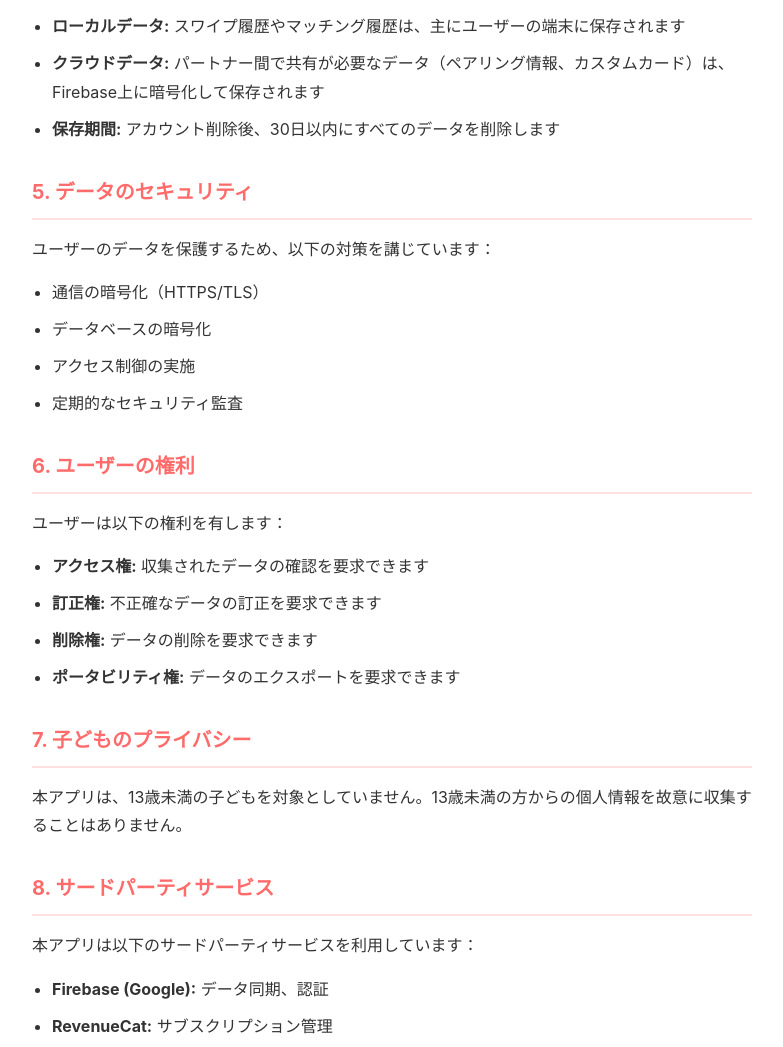
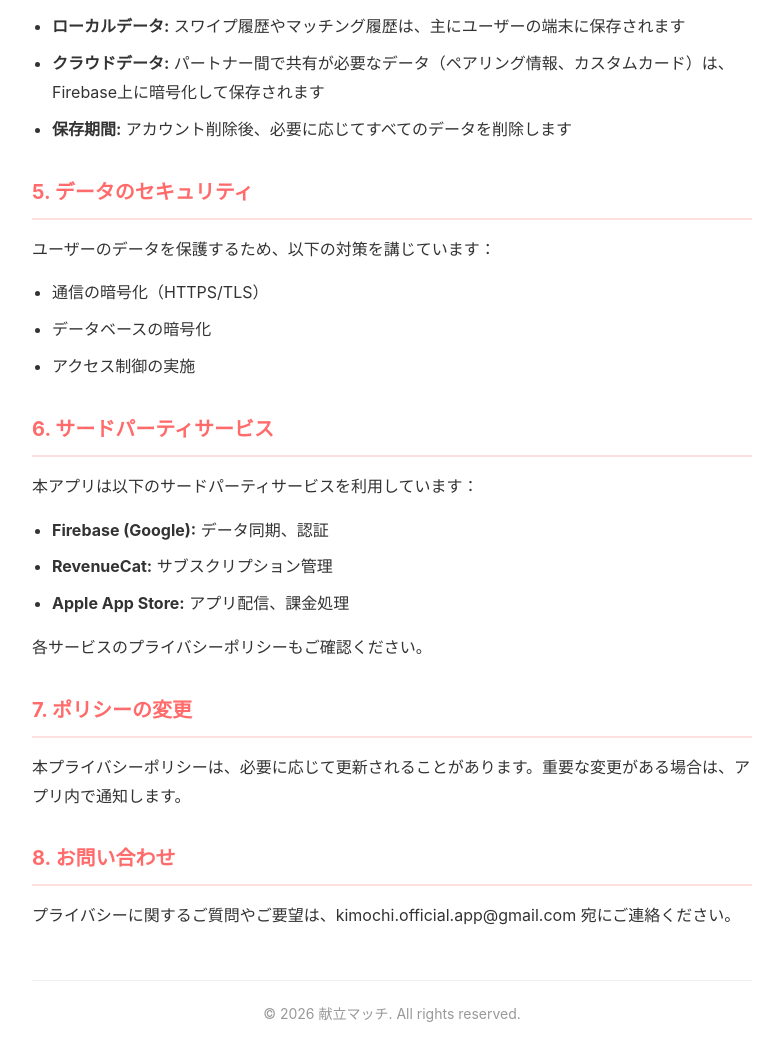
Before and after one commit to Kaitodev/gohan-maching-legal, a plain HTML site: page privacy.html in a window 1280 px wide. Shown: the part 1753-2800 px from the top of the page, without its empty margins (248-1031 px from the left). Drawn offline with Linux system fonts and the light colour scheme.

Commit message:
Update privacy.html

```diff
--- a/privacy.html
+++ b/privacy.html
@@ -89,7 +89,7 @@
     <div class="container">
         <h1>プライバシーポリシー</h1>
         <p class="app-name">献立マッチ</p>
-        <p class="last-updated">最終更新日: 2026年2月3日</p>
+        <p class="last-updated">最終更新日: 2026年2月8日</p>
 
         <div class="highlight">
             <p><strong>要約:</strong> 献立マッチは、ユーザーのプライバシーを尊重し、必要最小限のデータのみを収集します。収集したデータは、サービス提供の目的のみに使用し、第三者への販売は一切行いません。</p>
@@ -146,7 +146,7 @@
         <ul>
             <li><strong>ローカルデータ:</strong> スワイプ履歴やマッチング履歴は、主にユーザーの端末に保存されます</li>
             <li><strong>クラウドデータ:</strong> パートナー間で共有が必要なデータ（ペアリング情報、カスタムカード）は、Firebase上に暗号化して保存されます</li>
-            <li><strong>保存期間:</strong> アカウント削除後、30日以内にすべてのデータを削除します</li>
+            <li><strong>保存期間:</strong> アカウント削除後、必要に応じてすべてのデータを削除します</li>
         </ul>
 
         <h2>5. データのセキュリティ</h2>
@@ -155,22 +155,9 @@
             <li>通信の暗号化（HTTPS/TLS）</li>
             <li>データベースの暗号化</li>
             <li>アクセス制御の実施</li>
-            <li>定期的なセキュリティ監査</li>
         </ul>
 
-        <h2>6. ユーザーの権利</h2>
-        <p>ユーザーは以下の権利を有します：</p>
-        <ul>
-            <li><strong>アクセス権:</strong> 収集されたデータの確認を要求できます</li>
-            <li><strong>訂正権:</strong> 不正確なデータの訂正を要求できます</li>
-            <li><strong>削除権:</strong> データの削除を要求できます</li>
-            <li><strong>ポータビリティ権:</strong> データのエクスポートを要求できます</li>
-        </ul>
-
-        <h2>7. 子どものプライバシー</h2>
-        <p>本アプリは、13歳未満の子どもを対象としていません。13歳未満の方からの個人情報を故意に収集することはありません。</p>
-
-        <h2>8. サードパーティサービス</h2>
+        <h2>6. サードパーティサービス</h2>
         <p>本アプリは以下のサードパーティサービスを利用しています：</p>
         <ul>
             <li><strong>Firebase (Google):</strong> データ同期、認証</li>
@@ -179,11 +166,11 @@
         </ul>
         <p>各サービスのプライバシーポリシーもご確認ください。</p>
 
-        <h2>9. ポリシーの変更</h2>
+        <h2>7. ポリシーの変更</h2>
         <p>本プライバシーポリシーは、必要に応じて更新されることがあります。重要な変更がある場合は、アプリ内で通知します。</p>
 
-        <h2>10. お問い合わせ</h2>
-        <p>プライバシーに関するご質問やご要望は、アプリ内のお問い合わせ機能よりご連絡ください。</p>
+        <h2>8. お問い合わせ</h2>
+        <p>プライバシーに関するご質問やご要望は、kimochi.official.app@gmail.com 宛にご連絡ください。</p>
 
         <div class="footer">
             <p>&copy; 2026 献立マッチ. All rights reserved.</p>
```
